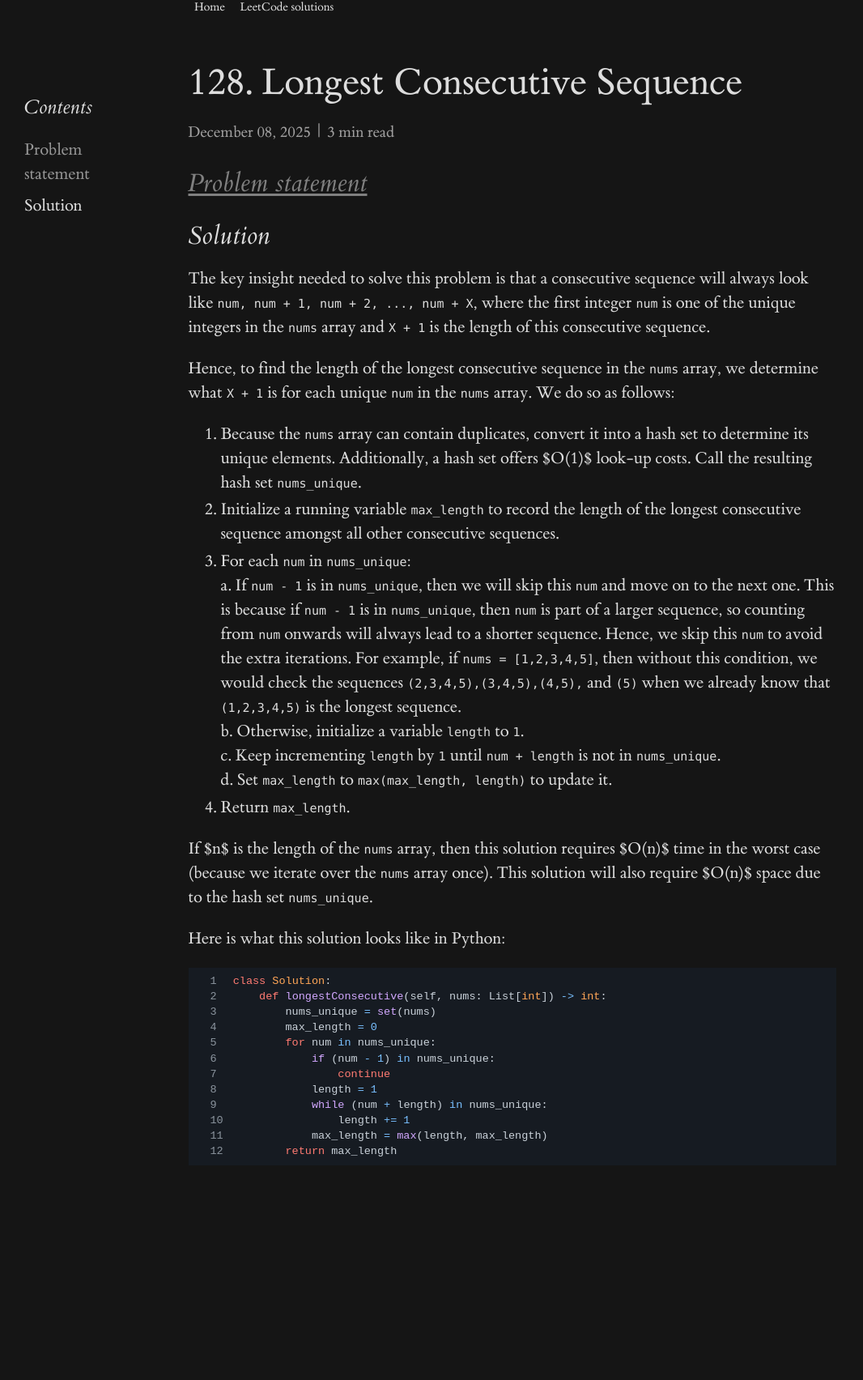
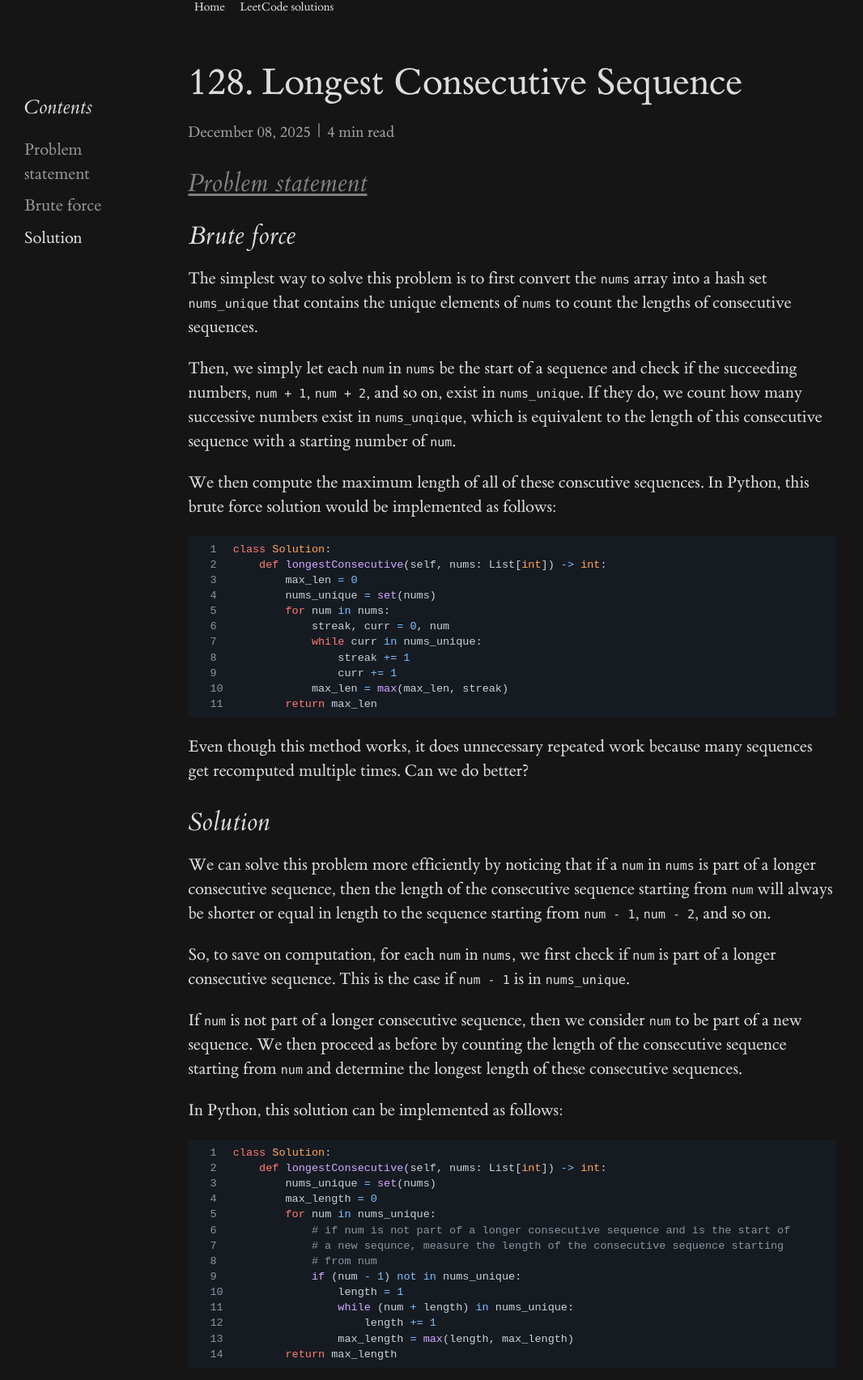
Before and after one commit to mhdadk/mhdadk.github.io, a Jekyll site: the page built from _leetcode_solutions/2025-12-08-longest_consecutive-sequence.md, in a window 1280 px wide. Shown: the whole page at 81% size, without its empty margins (0-1066 px from the left). Built offline with Jekyll 4.4.1, drawn with Linux system fonts in a browser that asks for light colours; a script that is not in the unit is left out; before the commit the page ends 1454 px from its top, so only the background shows below that.

Commit message:
Fix 128. Longest Consecutive Sequence

````diff
--- a/_leetcode_solutions/2025-12-08-longest_consecutive-sequence.md
+++ b/_leetcode_solutions/2025-12-08-longest_consecutive-sequence.md
@@ -7,39 +7,53 @@ tags:
 ---
 ## [Problem statement](https://leetcode.com/problems/longest-consecutive-sequence/description/)
 
+## Brute force
+
+The simplest way to solve this problem is to first convert the `nums` array into a hash
+set `nums_unique` that contains the unique elements of `nums` to count the lengths of
+consecutive sequences.
+
+Then, we simply let each `num` in `nums` be the start of a sequence and check if the
+succeeding numbers, `num + 1`, `num + 2`, and so on, exist in `nums_unique`. If they
+do, we count how many successive numbers exist in `nums_unqique`, which is equivalent
+to the length of this consecutive sequence with a starting number of `num`.
+
+We then compute the maximum length of all of these conscutive sequences. In Python, this
+brute force solution would be implemented as follows:
+
+```python
+class Solution:
+    def longestConsecutive(self, nums: List[int]) -> int:
+        max_len = 0
+        nums_unique = set(nums)
+        for num in nums:
+            streak, curr = 0, num
+            while curr in nums_unique:
+                streak += 1
+                curr += 1
+            max_len = max(max_len, streak)
+        return max_len
+```
+
+Even though this method works, it does unnecessary repeated work because many sequences
+get recomputed multiple times. Can we do better?
+
 ## Solution
 
-The key insight needed to solve this problem is that a consecutive sequence will always
-look like `num, num + 1, num + 2, ..., num + X`, where the first integer `num` is one of
-the unique integers in the `nums` array and `X + 1` is the length of this consecutive
-sequence.
+We can solve this problem more efficiently by noticing that if a `num` in `nums` is part
+of a longer consecutive sequence, then the length of the consecutive sequence starting
+from `num` will always be shorter or equal in length to the sequence starting from
+`num - 1`, `num - 2`, and so on.
 
-Hence, to find the length of the longest consecutive sequence in the `nums` array, we
-determine what `X + 1` is for each unique `num` in the `nums` array. We do so as follows:
+So, to save on computation, for each `num` in `nums`, we first check if `num` is part
+of a longer consecutive sequence. This is the case if `num - 1` is in `nums_unique`.
 
-1. Because the `nums` array can contain duplicates, convert it into a hash set to
-determine its unique elements. Additionally, a hash set offers $O(1)$ look-up costs.
-Call the resulting hash set `nums_unique`.
-2. Initialize a running variable `max_length` to record the length of the longest
-consecutive sequence amongst all other consecutive sequences.
-3. For each `num` in `nums_unique`:\
-    a. If `num - 1` is in `nums_unique`, then we will skip this `num` and move on to the
-    next one. This is because if `num - 1` is in `nums_unique`, then `num` is part of
-    a larger sequence, so counting from `num` onwards will always lead to a shorter
-    sequence. Hence, we skip this `num` to avoid the extra iterations. For example,
-    if `nums = [1,2,3,4,5]`, then without this condition, we would check the sequences
-    `(2,3,4,5),(3,4,5),(4,5),` and `(5)` when we already know that `(1,2,3,4,5)` is the
-    longest sequence.\
-    b. Otherwise, initialize a variable `length` to `1`.\
-    c. Keep incrementing `length` by `1` until `num + length` is not in `nums_unique`.\
-    d. Set `max_length` to `max(max_length, length)` to update it.
-4. Return `max_length`.
+If `num` is not part of a longer consecutive sequence, then we consider `num` to be part
+of a new sequence. We then proceed as before by counting the length of the consecutive
+sequence starting from `num` and determine the longest length of these consecutive
+sequences.
 
-If $n$ is the length of the `nums` array, then this solution requires $O(n)$ time in the
-worst case (because we iterate over the `nums` array once). This solution will also
-require $O(n)$ space due to the hash set `nums_unique`.
-
-Here is what this solution looks like in Python:
+In Python, this solution can be implemented as follows:
 
 ```python
 class Solution:
@@ -47,11 +61,13 @@ class Solution:
         nums_unique = set(nums)
         max_length = 0
         for num in nums_unique:
-            if (num - 1) in nums_unique:
-                continue
-            length = 1
-            while (num + length) in nums_unique:
-                length += 1
-            max_length = max(length, max_length)
+            # if num is not part of a longer consecutive sequence and is the start of
+            # a new sequnce, measure the length of the consecutive sequence starting
+            # from num
+            if (num - 1) not in nums_unique:
+                length = 1
+                while (num + length) in nums_unique:
+                    length += 1
+                max_length = max(length, max_length)
         return max_length
 ```
````
